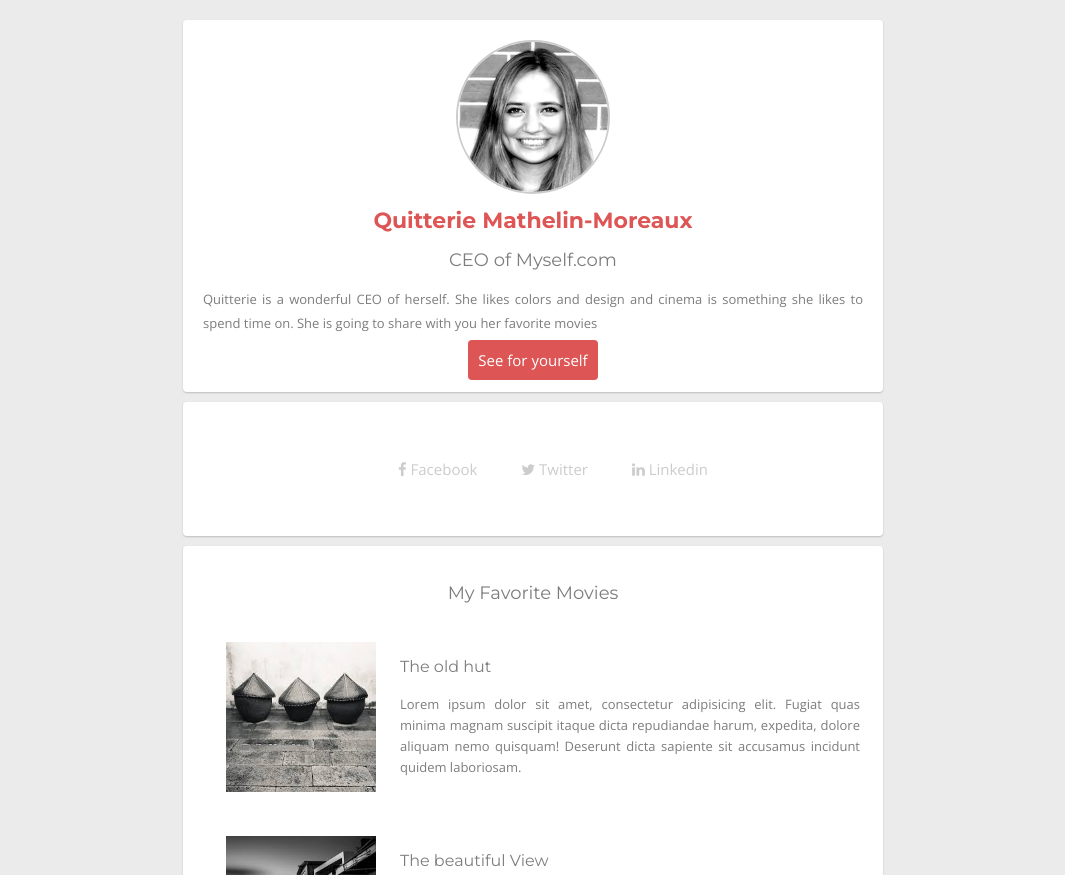
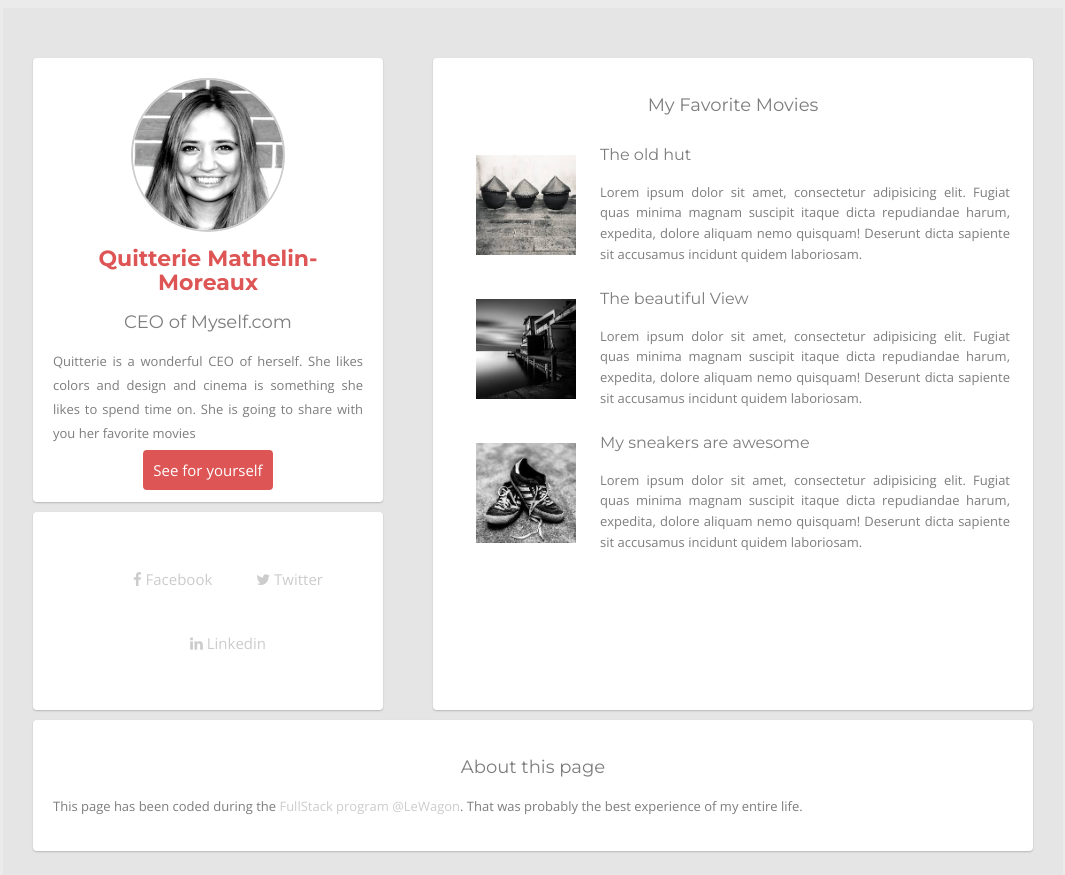
Before and after one commit to Quitteriemm/profile, a plain HTML site: page index.html in a window 1280 px wide. Shown: the top 875 px of the page, without its empty margins (107-1172 px from the left). Drawn offline with nearby package versions, Linux system fonts and the light colour scheme.

Commit message:
my update porfil page

```diff
--- a/index.html
+++ b/index.html
@@ -13,7 +13,9 @@
     <link rel="stylesheet" href="style.css">
   </head>
   <body>
+    <div id="wrapper">
       <div class="container">
+        <div id="left-container">
           <div class ="card text-center">
             <img src="image/slackid.jpeg" id="img-profile" class="img-circle" alt="Quitterie Mathelin-Moreaux">
             <h1>Quitterie Mathelin-Moreaux</h1>
@@ -41,7 +43,10 @@
             </li>
           </ul>
         </div>
+      </div>
+      <div id="right-container">
         <div class ="card text-center">
+
           <h2>My Favorite Movies</h2>
           <table id="movies">
             <tr>
@@ -70,12 +75,16 @@
 
           </table>
         </div>
+      </div>
+      <div class ="clear"></div>
+      <div id="footer">
         <div class ="card text-center">
           <h2>About this page</h2>
           <p>This page has been coded during the <a href="http://lewagon.com" target="_blank">FullStack program @LeWagon</a>. That was probably the best experience of my entire life.
           </p>
         </div>
       </div>
-
+      </div>
+    </div>
   </body>
 </html>
--- a/style.css
+++ b/style.css
@@ -34,11 +34,17 @@ a {
 a:hover{
   color:#DD5555;
 }
+table {
+    font-weight: 300;
+    font-size: 13px;
+    line-height: 1.6em;
+}
+
+/***** UTILITY CLASSES *****/
 .text-center {
     text-align: center;
 }
 .container {
-    width: 700px;
     margin: 20px auto;
 }
 .card {
@@ -48,15 +54,21 @@ a:hover{
     border-radius: 4px;
     box-shadow: 0px 1px 2px 0px rgba(0, 0, 0, 0.2);
 }
-table {
-    font-weight: 300;
-    font-size: 13px;
-    line-height: 1.6em;
-}
 .img-circle {
   border-radius: 50%;
 }
+.text-justify {
+  text-align: justify;
+}
+.btn-red {
+    background-color: #DD5555;
+    color: white;
+    font-weight: 500;
+    padding: 10px;
+    border-radius: 4px;
+}
 
+/***** specific CLASSES *****/
 #img-profile {
     width: 150px;
     height: 150px;
@@ -68,11 +80,10 @@ table {
     line-height: 1,6em;
 }
 #movies img {
-    width: 150px;
+    width: 100px;
     padding:20px;
 }
-
-}.list-inline{
+.list-inline{
   list-style:none;
   padding-left: none;
 }
@@ -83,13 +94,36 @@ table {
   transition: all 0.3s ease;
 }
 
-.text-justify {
-  text-align: justify;
+#page-content {
+  margin-left: 10px;
 }
-.btn-red {
-    background-color: #DD5555;
-    color: white;
-    font-weight: 500;
-    padding: 10px;
-    border-radius: 4px;
+
+/*******DASHBOARD LAYOUT********/
+#wrapper {
+    padding: 30px;
+    width: 1000px;
+    margin: 0px auto;
+    display: table;
+    border-radius: 2px;
+    background: rgba(175, 175, 175, 0.1);
 }
+#left-container {
+    width: 35%;
+    float: left;
+}
+#right-container {
+    width: 60%;
+    float: right;
+}
+
+#right-container .card {
+  padding-bottom: 144px;
+}
+
+#footer {
+    position: relative;
+    padding: 0px 0px 0px 0px;
+}
+.clear {
+    clear: both;
+}
```
Lines whose indentation alone changed are shown as unchanged.
